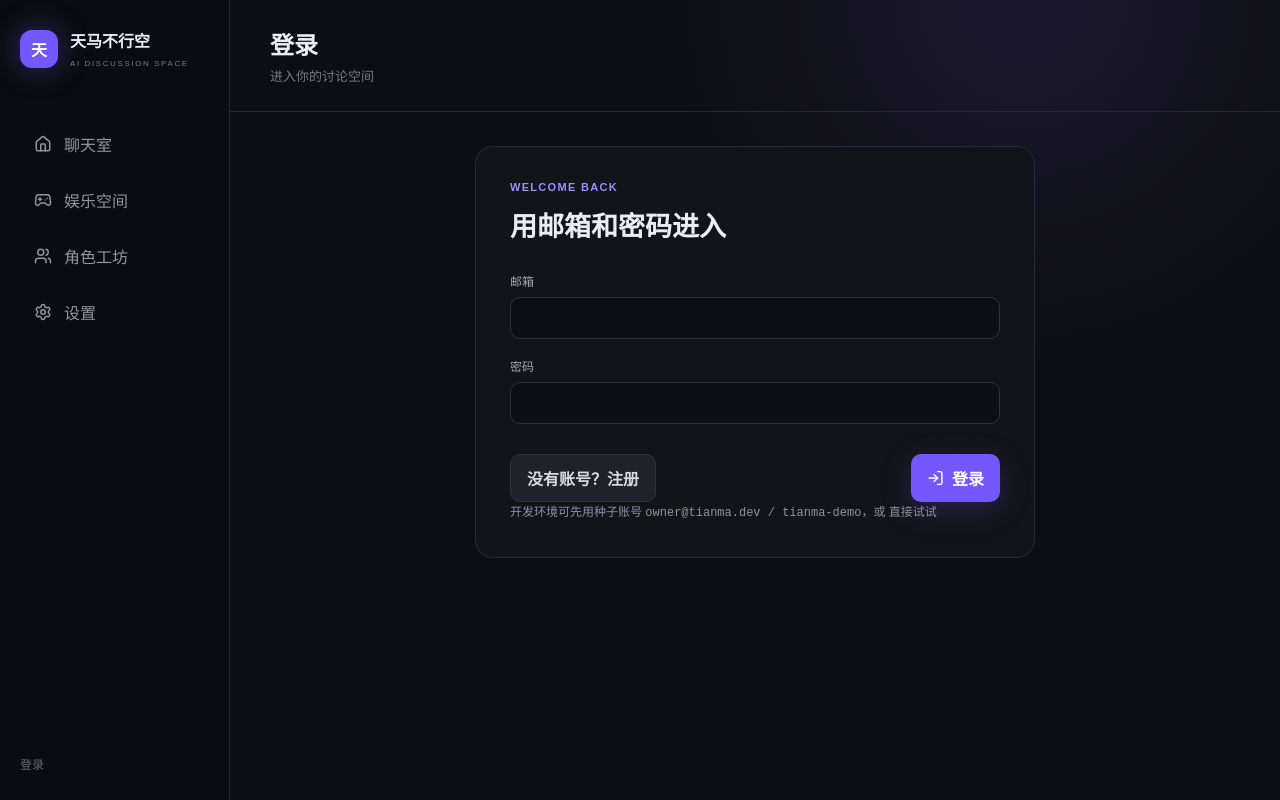
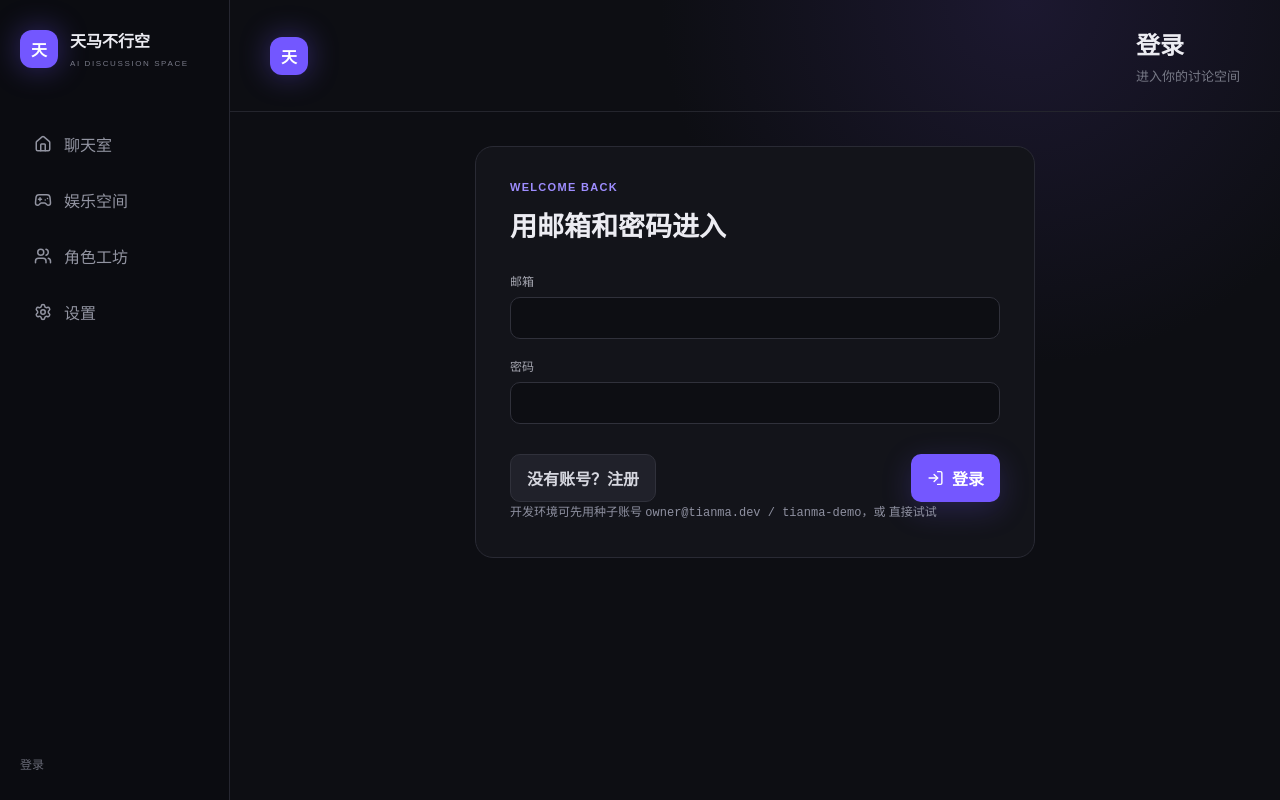
Before and after one commit to xiaobinger/ai_chat_room, a React (Vite) app in the folder apps/web/: page /login in a window 1280 px wide. Built offline with nearby package versions, Linux system fonts and the light colour scheme; no server answers.

Commit message:
feat: 状态栏添加品牌 logo（天字标识）

```diff
--- a/apps/web/src/components/Shell.tsx
+++ b/apps/web/src/components/Shell.tsx
@@ -58,6 +58,9 @@ export function Top({
 }) {
   return (
     <header className="top">
+      <div className="top-logo">
+        <span className="brandmark">天</span>
+      </div>
       <div>
         <h1>{title}</h1>
         <p>{sub}</p>
```
Also changed, not shown: apps/web/src/styles/app.css (+1 -1 lines).
